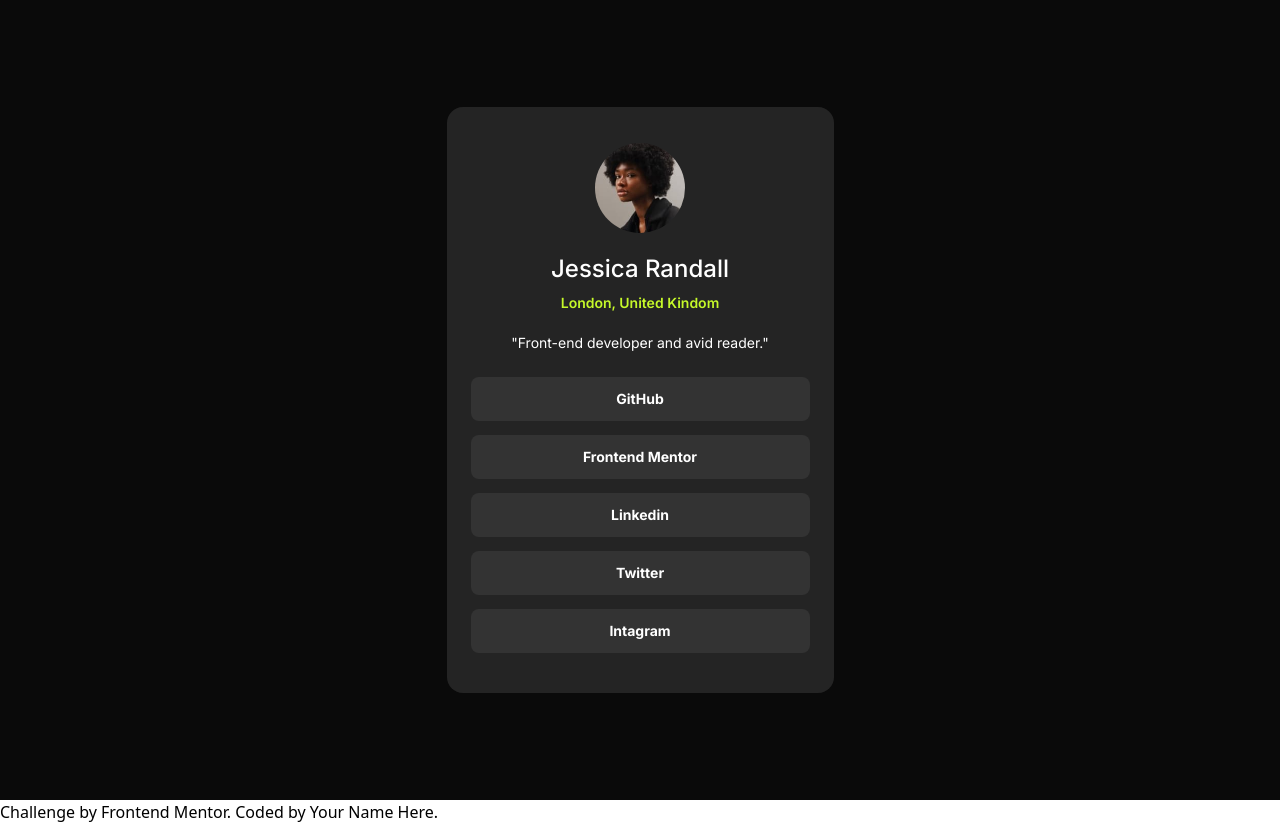
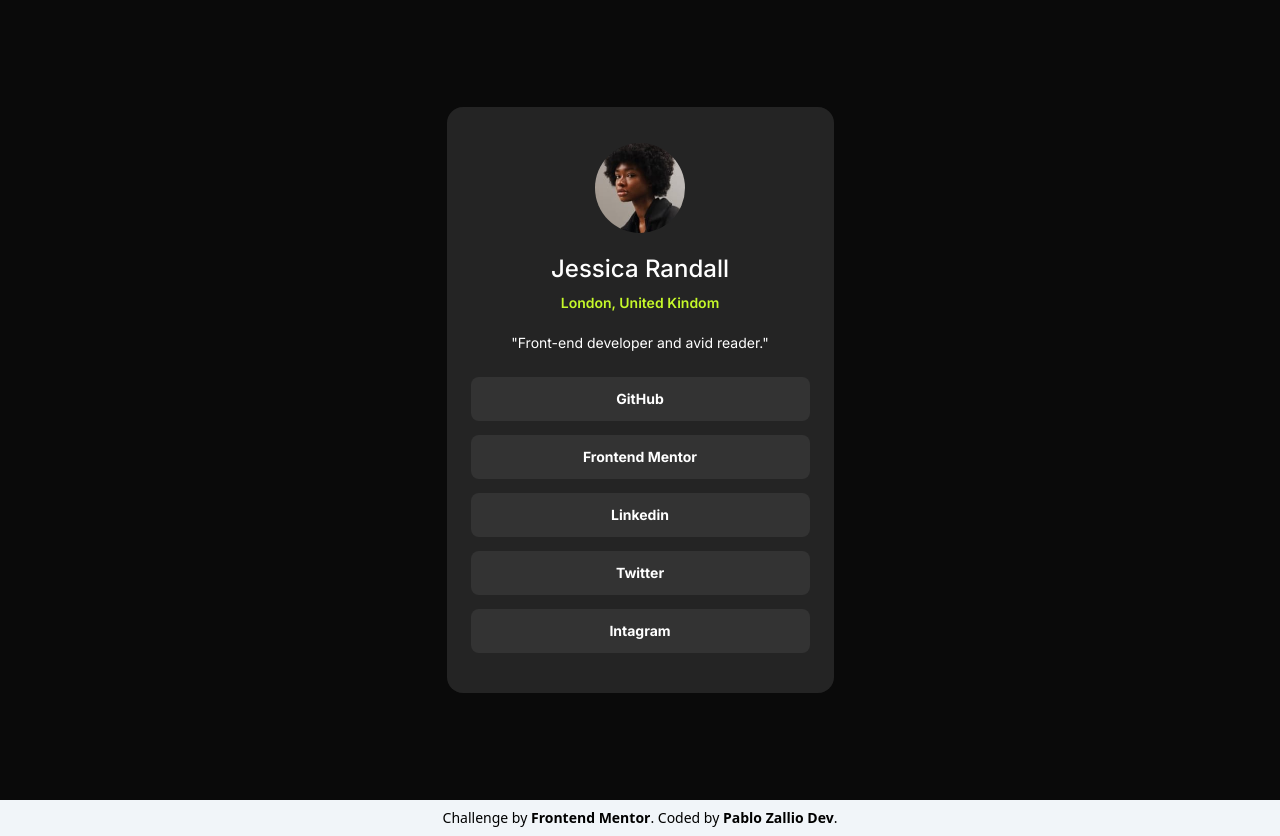
Before and after one commit to Pablo-Zallio-Dev/social-profile-main, a website: page src/index.html in a window 1280 px wide. Drawn offline with Linux system fonts and the light colour scheme.

Commit message:
building the footer

```diff
--- a/src/index.html
+++ b/src/index.html
@@ -37,10 +37,10 @@
     </section>
   </main>
 
-  <footer id="footer">
-    <div class="">
-      Challenge by <a href="https://www.frontendmentor.io?ref=challenge" target="_blank">Frontend Mentor</a>.
-      Coded by <a href="#">Your Name Here</a>.
+  <footer id="footer" class="">
+    <div class="text-center text-sm py-2 bg-slate-100">
+      Challenge by <a class="font-semibold lg:hover:text-gray-400"" href="https://www.frontendmentor.io?ref=challenge" target="_blank">Frontend Mentor</a>.
+      Coded by <a class="font-semibold lg:hover:text-gray-400" href="https://github.com/Pablo-Zallio-Dev">Pablo Zallio Dev</a>.
     </div>
   </footer>
 </body>
```
Also changed, not shown: README.md, src/output.css.
